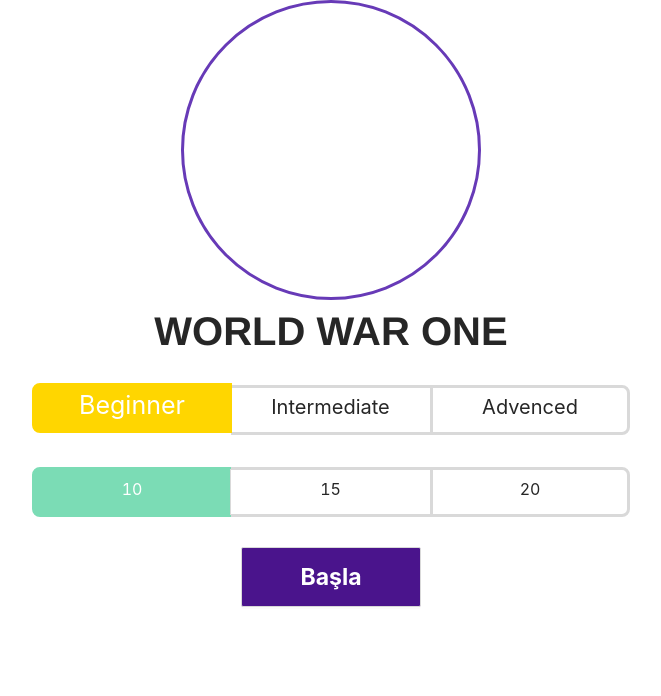
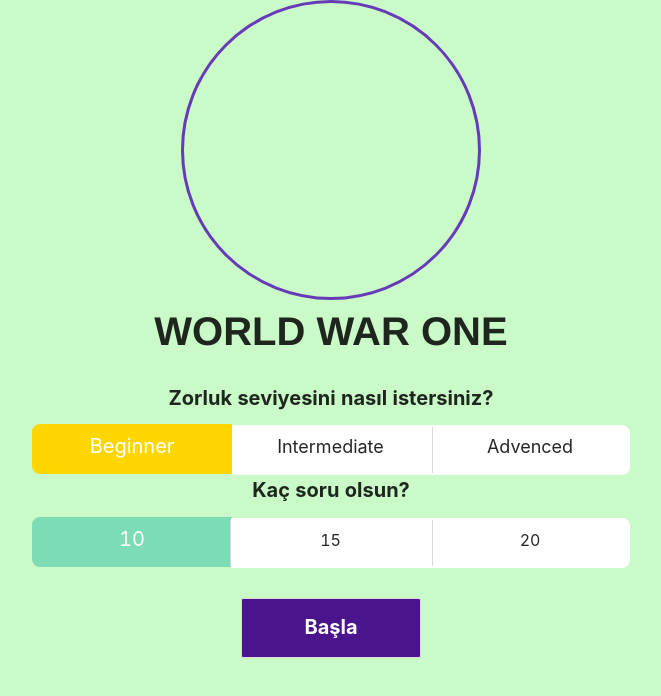
Before and after one commit to world-war-members/world-war-one, a React app: page / in a window 1280 px wide. Shown: the top 696 px of the page, without its empty margins (309-970 px from the left). Built offline with nearby package versions, Linux system fonts and the light colour scheme.

Commit message:
modified

```diff
--- a/src/components/UI/Home/CheckButton.tsx
+++ b/src/components/UI/Home/CheckButton.tsx
@@ -25,7 +25,7 @@ const CheckButton: React.FC<ICheckButtonProps> = ({ data }) => {
           height: 60,
           backgroundColor: "#4a148c",
           color: "white",
-          fontSize: 23,
+          fontSize: "20px",
           fontWeight: "bold",
           alignItems: "center",
           justifyContent: "center",
--- a/src/components/UI/Home/QuestionCheck.tsx
+++ b/src/components/UI/Home/QuestionCheck.tsx
@@ -23,6 +23,16 @@ const QuestionCheck: React.FC<IQuestionCheckProps> = ({ sendData }) => {
   }, [question]);
   return (
     <>
+      <h2
+        style={{
+          fontSize: 20,
+          fontWeight: "bold",
+          width: "100%",
+          textAlign: "center",
+        }}
+      >
+        Zorluk seviyesini nasıl istersiniz?
+      </h2>
       <Radio.Group
         style={{
           width: "100%",
@@ -38,17 +48,18 @@ const QuestionCheck: React.FC<IQuestionCheckProps> = ({ sendData }) => {
               ? {
                   height: 50,
                   width: 200,
-                  borderWidth: 3,
+                  borderWidth: "3px",
                   borderColor: "#FFD600",
                   backgroundColor: "#FFD600",
                   color: "white",
-                  fontSize: 25,
+                  fontSize: 20,
                 }
               : {
                   height: 50,
                   width: 200,
-                  borderWidth: 3,
-                  fontSize: 20,
+                  borderWidth: "3px",
+                  fontSize: 18,
+                  borderColor: "white",
                 }
           }
           value="beginner"
@@ -61,19 +72,20 @@ const QuestionCheck: React.FC<IQuestionCheckProps> = ({ sendData }) => {
               ? {
                   height: 50,
                   width: 200,
-                  borderBottomWidth: 3,
-                  borderTopWidth: 3,
-                  borderColor: "#FF7C00",
-                  backgroundColor: "#FF7C00",
+                  borderBottomWidth: "3px",
+                  borderTopWidth: "3px",
+                  borderColor: "#f68c70",
+                  backgroundColor: "#f68c70",
                   color: "white",
-                  fontSize: 25,
+                  fontSize: 20,
                 }
               : {
                   height: 50,
                   width: 200,
-                  borderBottomWidth: 3,
-                  borderTopWidth: 3,
-                  fontSize: 20,
+                  borderBottomWidth: "3px",
+                  borderTopWidth: "3px",
+                  borderColor: "white",
+                  fontSize: 18,
                 }
           }
           value="intermediate"
@@ -86,17 +98,18 @@ const QuestionCheck: React.FC<IQuestionCheckProps> = ({ sendData }) => {
               ? {
                   height: 50,
                   width: 200,
-                  borderWidth: 3,
-                  borderColor: "red",
-                  backgroundColor: "#ff0004",
+                  borderWidth: "3px",
+                  borderColor: "#f55c7a",
+                  backgroundColor: "#f55c7a",
                   color: "white",
-                  fontSize: 25,
+                  fontSize: 20,
                 }
               : {
                   height: 50,
                   width: 200,
-                  borderWidth: 3,
-                  fontSize: 20,
+                  borderWidth: "3px",
+                  fontSize: 18,
+                  borderColor: "white",
                 }
           }
           value="advenced"
@@ -105,10 +118,18 @@ const QuestionCheck: React.FC<IQuestionCheckProps> = ({ sendData }) => {
         </Radio.Button>
       </Radio.Group>
       <br />
-      <br />
+      <h2
+        style={{
+          fontSize: 20,
+          fontWeight: "bold",
+          width: "100%",
+          textAlign: "center",
+        }}
+      >
+        Kaç soru olsun?
+      </h2>
       <Radio.Group
         style={{
-          marginTop: 10,
           width: "100%",
           textAlign: "center",
         }}
@@ -122,15 +143,18 @@ const QuestionCheck: React.FC<IQuestionCheckProps> = ({ sendData }) => {
               ? {
                   height: 50,
                   width: 200,
-                  borderWidth: 3,
+                  borderWidth: "3px",
                   borderColor: "#7BDCB5",
                   backgroundColor: "#7BDCB5",
                   color: "white",
+                  fontSize: 20,
                 }
               : {
                   height: 50,
                   width: 200,
-                  borderWidth: 3,
+                  borderWidth: "3px",
+                  borderColor: "white",
+                  fontSize: 16,
                 }
           }
           value="10"
@@ -143,17 +167,20 @@ const QuestionCheck: React.FC<IQuestionCheckProps> = ({ sendData }) => {
               ? {
                   height: 50,
                   width: 200,
-                  borderBottomWidth: 3,
-                  borderTopWidth: 3,
+                  borderBottomWidth: "3px",
+                  borderTopWidth: "3px",
                   borderColor: "#8ed1fc",
                   backgroundColor: "#8ed1fc",
                   color: "white",
+                  fontSize: 20,
                 }
               : {
                   height: 50,
                   width: 200,
-                  borderBottomWidth: 3,
-                  borderTopWidth: 3,
+                  borderBottomWidth: "3px",
+                  borderTopWidth: "3px",
+                  borderColor: "white",
+                  fontSize: 16,
                 }
           }
           value="15"
@@ -166,15 +193,18 @@ const QuestionCheck: React.FC<IQuestionCheckProps> = ({ sendData }) => {
               ? {
                   height: 50,
                   width: 200,
-                  borderWidth: 3,
+                  borderWidth: "3px",
                   borderColor: "#0693e3",
                   backgroundColor: "#0693e3",
                   color: "white",
+                  fontSize: 20,
                 }
               : {
                   height: 50,
                   width: 200,
-                  borderWidth: 3,
+                  borderWidth: "3px",
+                  borderColor: "white",
+                  fontSize: 16,
                 }
           }
           value="20"
--- a/src/pages/Panel/Home/View.tsx
+++ b/src/pages/Panel/Home/View.tsx
@@ -13,11 +13,20 @@ const Home: React.FC = () => {
     setQuestion(data);
   };
   return (
-    <>
+    <div
+      style={{
+        backgroundColor: "#CAFAC8",
+        position: "absolute",
+        top: 0,
+        bottom: 0,
+        left: 0,
+        right: 0,
+      }}
+    >
       <Header />
       <QuestionCheck sendData={sendData} />
       <CheckButton data={question} />
-    </>
+    </div>
   );
 };
 
```
